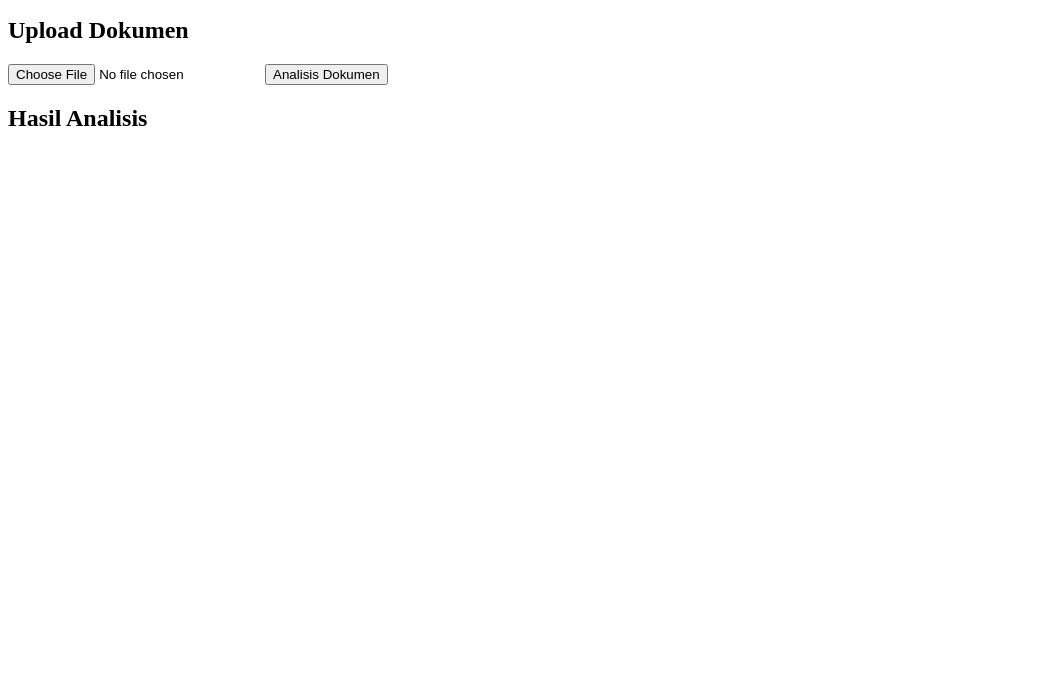
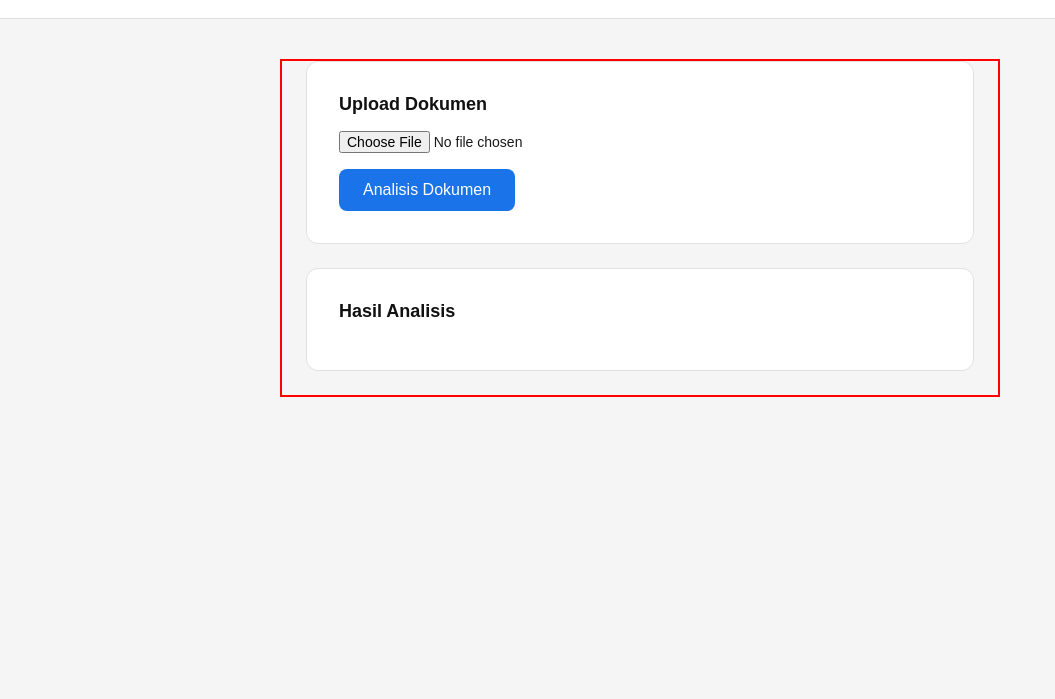
Before and after one commit to ramadhan-dwi-saputra/baca-dulu, a plain HTML site: page index.html in a window 1280 px wide. Shown: the part 101-800 px from the top of the page, without its empty margins (0-1055 px from the left). Drawn offline with Linux system fonts and the light colour scheme.

Commit message:
style: base styling - layout, section cards, button, input

```diff
--- a/index.html
+++ b/index.html
@@ -4,6 +4,7 @@
     <meta charset="UTF-8">
     <meta name="viewport" content="width=device-width, initial-scale=1.0">
     <title>Baca Dulu</title>
+    <link rel="stylesheet" href="style.css">
 </head>
 <body>
 
--- a/style.css
+++ b/style.css
@@ -0,0 +1,58 @@
+* {
+    margin: 0;
+    padding: 0;
+    box-sizing: border-box;
+}
+
+body {
+    font-family: sans-serif;
+    background-color: #f5f5f5;
+    color: #1a1a1a;
+}
+
+header {
+    background-color: #ffffff;
+    padding: 32px 32px;
+    border-bottom: 1px solid #e0e0e0;
+}
+
+main {
+    max-width: 720px;
+    margin: 40px auto;
+    border: 2px solid red;
+    padding: 0 24px;
+}
+
+section {
+    background-color: #ffffff;
+    border-radius: 12px;
+    padding: 32px;
+    margin-bottom: 24px;
+    border: 1px solid #e0e0e0;
+}
+
+section h2 {
+    font-size: 18px;
+    margin-bottom: 16px;
+    color: #111111;
+}
+
+input[type="file"] {
+    display: block;
+    margin-bottom: 16px;
+    font-size: 14px;
+}
+
+button {
+    background-color: #1a73e8;
+    color: #ffffff;
+    border: none;
+    padding: 12px 24px;
+    border-radius: 8px;
+    font-size: 16px;
+    cursor: pointer;
+}
+
+button:hover {
+    background-color: #1557b0;
+}
```
